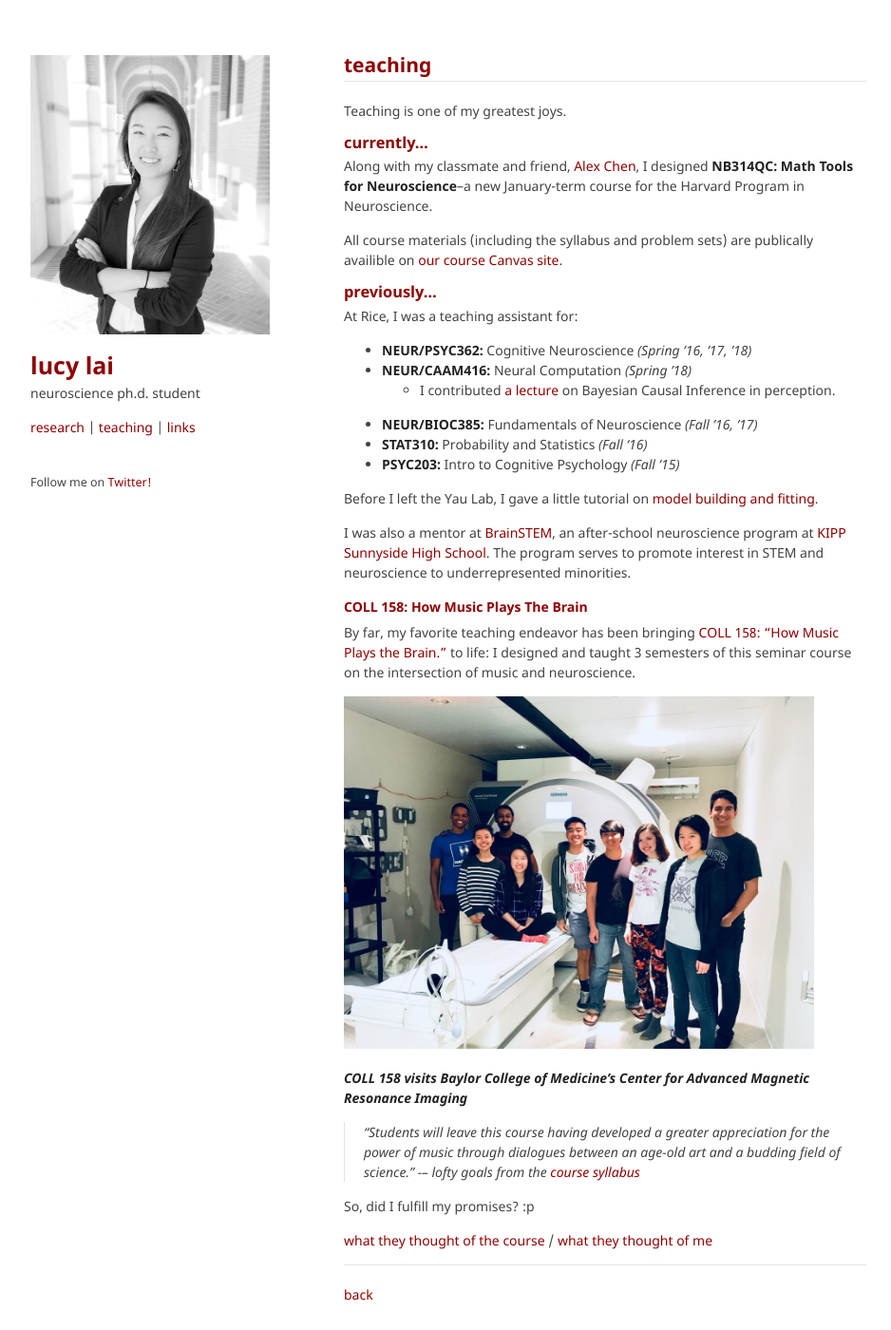
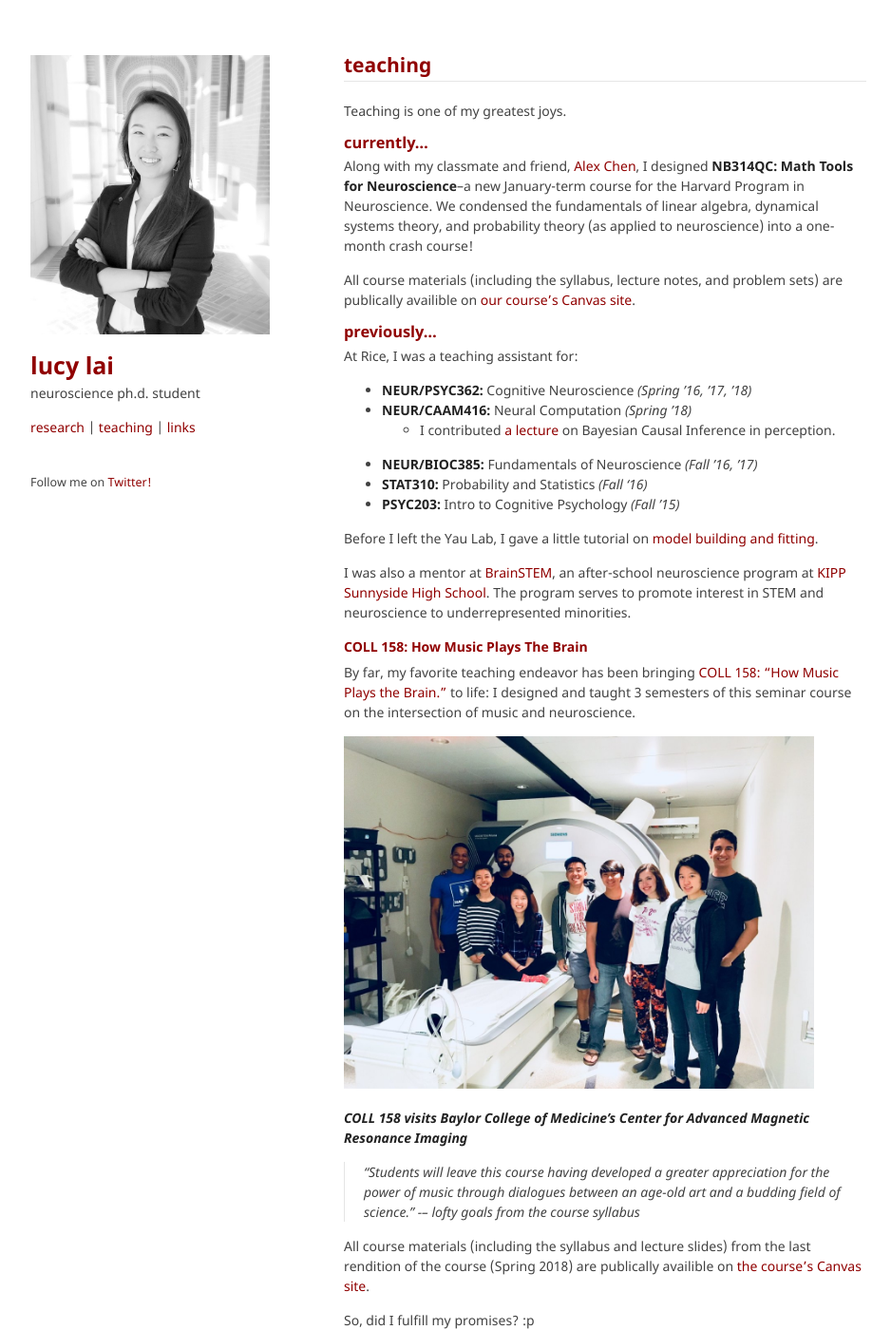
Before and after one commit to lucylai96/lucylai96.github.io, a Jekyll site: the page built from teaching.md, in a window 1280 px wide and 1400 px high. Shown: the whole window at 95% size, without its empty margins (168-1106 px from the left). Built offline with Jekyll 4.4.1, drawn with Linux system fonts in a browser that asks for light colours; our own code applies the rules of GitHub Pages for plain Markdown files.

Commit message:
Update teaching.md

```diff
--- a/teaching.md
+++ b/teaching.md
@@ -4,9 +4,9 @@
 Teaching is one of my greatest joys.
 
 ### currently...
-Along with my classmate and friend, [Alex Chen](https://twitter.com/alexbchen), I designed **NB314QC: Math Tools for Neuroscience**--a new January-term course for the Harvard Program in Neuroscience.
+Along with my classmate and friend, [Alex Chen](https://twitter.com/alexbchen), I designed **NB314QC: Math Tools for Neuroscience**--a new January-term course for the Harvard Program in Neuroscience. We condensed the fundamentals of linear algebra, dynamical systems theory, and probability theory (as applied to neuroscience) into a one-month crash course!
 
-All course materials (including the syllabus and problem sets) are publically availible on [our course Canvas site](https://canvas.harvard.edu/courses/71556).
+All course materials (including the syllabus, lecture notes, and problem sets) are publically availible on [our course's Canvas site](https://canvas.harvard.edu/courses/71556).
 
 ### previously...
 At Rice, I was a teaching assistant for:
@@ -30,11 +30,15 @@ By far, my favorite teaching endeavor has been bringing [COLL 158: “How Music
 
 _**COLL 158 visits Baylor College of Medicine's Center for Advanced Magnetic Resonance Imaging**_
 
-> “Students will leave this course having developed a greater appreciation for the power of music through dialogues between an age-old art and a budding field of science.” -– lofty goals from the [course syllabus](https://docs.google.com/a/rice.edu/document/d/e/2PACX-1vSEOAOsSzzJJTJuK-n5mIAhbJBXXJzCk7ZmlUppfPqA8NLAj1-PjvgmIYkqssITnNSIoEm8tnf41r3s/pub)
+> “Students will leave this course having developed a greater appreciation for the power of music through dialogues between an age-old art and a budding field of science.” -– lofty goals from the course syllabus
+
+All course materials (including the syllabus and lecture slides) from the last rendition of the course (Spring 2018) are publically availible on [the course's Canvas site](https://canvas.rice.edu/courses/10423/).
 
 So, did I fulfill my promises? :p
 
-[what they thought of the course](./coll158_evals.pdf) / [what they thought of me](./coll158_teaching.pdf)
+##### course evaluations
+* [what they thought of the course](./coll158_evals.pdf)
+* [what they thought of me](./coll158_teaching.pdf)
 
 ***
 [back](./)
```
